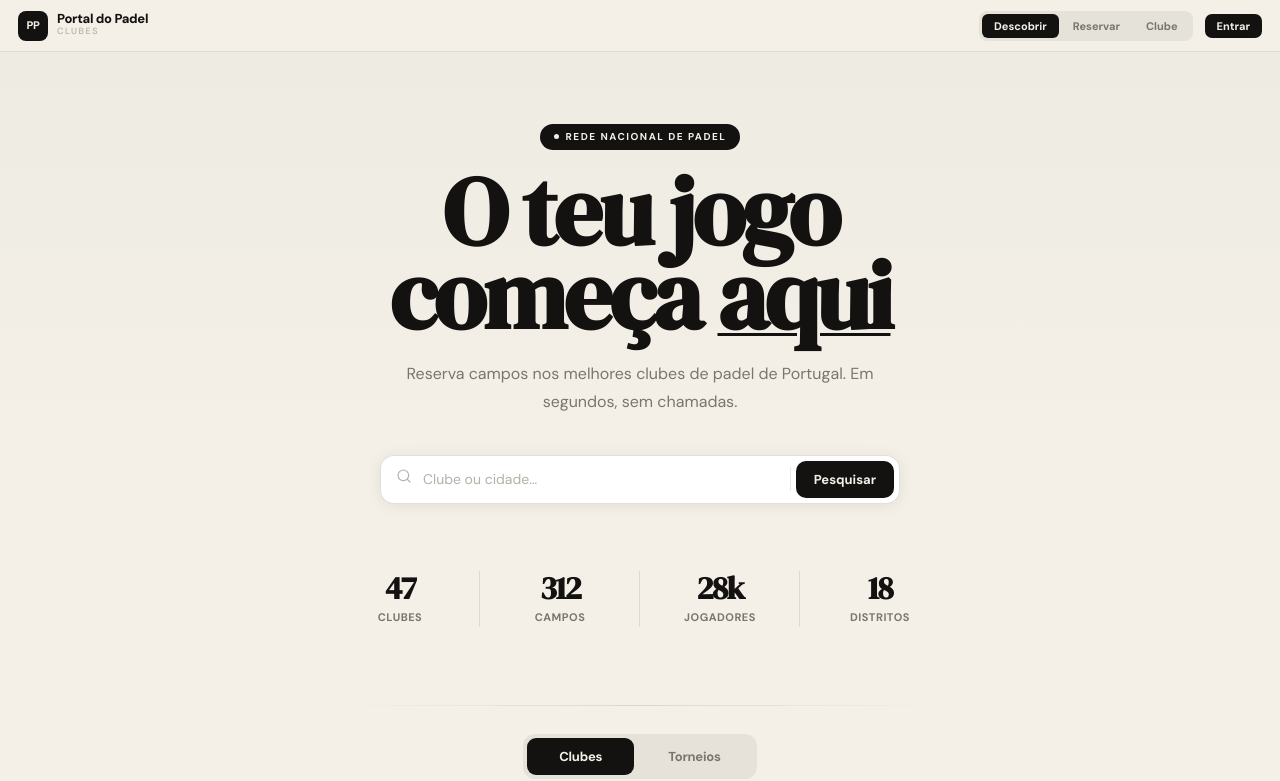
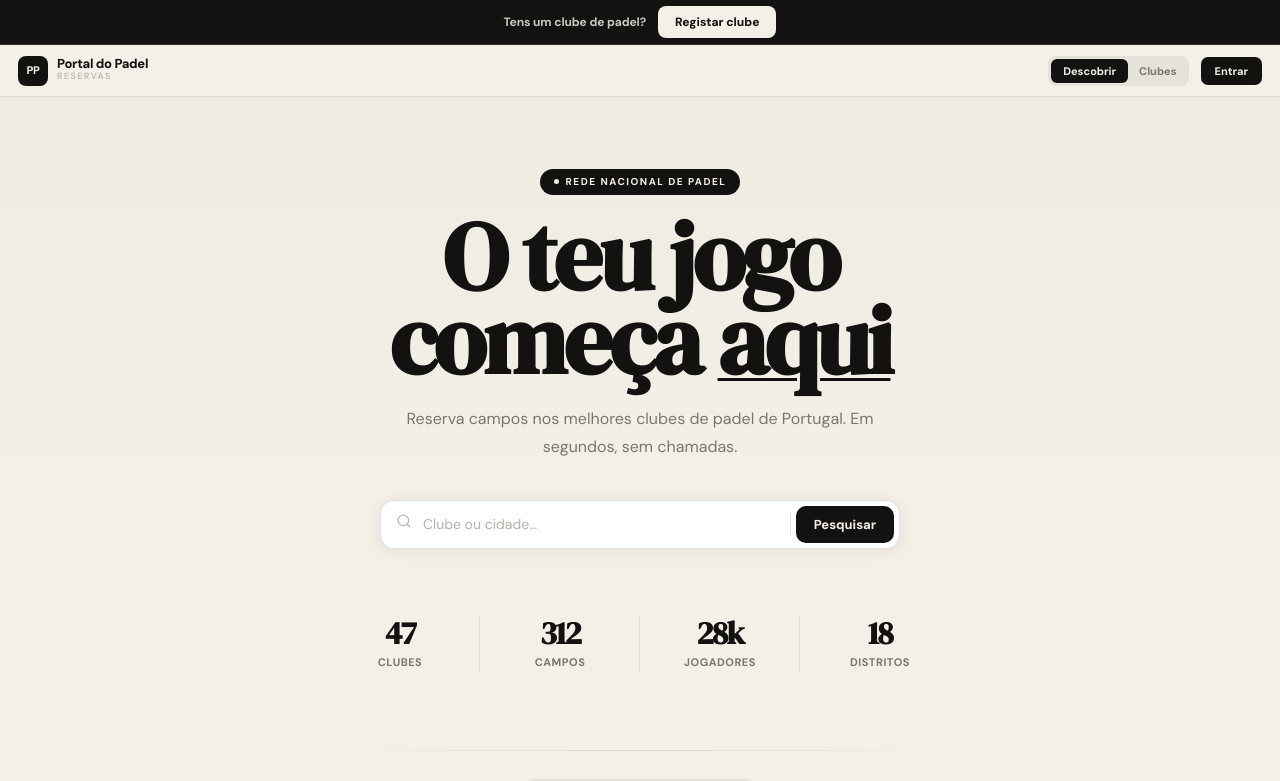
Before and after one commit to mbrunogaspar-coder/portal_do_padel, a React (Vite) app: page / in a window 1280 px wide. Shown: the top 781 px of the page. Built offline with nearby package versions, Linux system fonts and the light colour scheme.

Commit message:
Update App.jsx

```diff
--- a/src/App.jsx
+++ b/src/App.jsx
@@ -126,7 +126,11 @@ body{color:#141210;font-family:'DM Sans',system-ui,sans-serif;font-size:14px;lin
 ::-webkit-scrollbar-thumb{background:rgba(0,0,0,0.15);border-radius:99px}
 
 /* ── TOP MODESWITCH ── */
-.pt-top{position:sticky;top:0;z-index:200;background:rgba(244,240,232,0.95);backdrop-filter:blur(18px);-webkit-backdrop-filter:blur(18px);border-bottom:1px solid rgba(0,0,0,0.09);height:52px;display:flex;align-items:center;padding:0 18px;gap:12px}
+.pt-top-wrap{position:sticky;top:0;z-index:200}
+.pt-club-strip{min-height:38px;background:#141210;color:#F4F0E8;display:flex;align-items:center;justify-content:center;gap:12px;padding:6px 18px;text-align:center;border-bottom:1px solid rgba(244,240,232,.12)}
+.pt-club-strip-copy{font-size:12px;font-weight:600;color:rgba(244,240,232,.82);letter-spacing:-.1px}
+.pt-club-strip-btn{border:1px solid rgba(244,240,232,.26);background:#F4F0E8;color:#141210;border-radius:8px;padding:7px 16px;font-size:12px;font-weight:800;cursor:pointer;font-family:inherit;white-space:nowrap}
+.pt-top{background:rgba(244,240,232,0.95);backdrop-filter:blur(18px);-webkit-backdrop-filter:blur(18px);border-bottom:1px solid rgba(0,0,0,0.09);height:52px;display:flex;align-items:center;padding:0 18px;gap:12px}
 .pt-top-brand{display:flex;align-items:center;gap:9px;flex:1;min-width:0}
 .pt-top-mark{width:30px;height:30px;border-radius:8px;background:#141210;display:flex;align-items:center;justify-content:center;font-weight:800;font-size:11px;color:#F4F0E8;flex-shrink:0;letter-spacing:-.3px}
 .pt-top-name{font-weight:800;font-size:13px;color:#141210;letter-spacing:-.3px;line-height:1;display:block}
@@ -134,6 +138,8 @@ body{color:#141210;font-family:'DM Sans',system-ui,sans-serif;font-size:14px;lin
 .pt-modes{display:flex;background:rgba(0,0,0,0.06);border-radius:8px;padding:3px;gap:2px;flex-shrink:0}
 .pt-mode{padding:5px 12px;border-radius:6px;font-size:11px;font-weight:600;cursor:pointer;color:#7A766F;transition:all .15s;white-space:nowrap;border:none;background:none;font-family:inherit;-webkit-tap-highlight-color:transparent}
 .pt-mode.on{background:#141210;color:#F4F0E8}
+.pt-club-mode{background:transparent!important;color:#7A766F!important;padding:5px 9px}
+.pt-login-btn{font-size:11px;font-weight:700;padding:7px 14px;border-radius:7px;background:#141210;color:#F4F0E8;border:none;cursor:pointer;font-family:inherit;flex-shrink:0}
 
 /* ── DISCOVERY ── */
 .pt-page{background:#F4F0E8;min-height:calc(100vh - 52px)}
@@ -575,6 +581,11 @@ body{color:#141210;font-family:'DM Sans',system-ui,sans-serif;font-size:14px;lin
 @media(max-width:767px){
   .pt-asb{display:none!important}
   :root{--bnav:62px}
+  .pt-club-strip{justify-content:space-between;text-align:left;gap:10px;padding:8px 12px}
+  .pt-club-strip-copy{font-size:11px;line-height:1.25}
+  .pt-club-strip-btn{font-size:11px;padding:7px 10px;border-radius:7px}
+  .pt-top{padding:0 12px;gap:8px}
+  .pt-mode{padding:5px 8px}
 }
 `;
 
@@ -731,22 +742,26 @@ export default function App() {
     <>
       <style>{CSS}</style>
       <div style={{minHeight:"100vh",background:mode==="admin"?"#0E0D0B":"#F4F0E8"}}>
-        {/* TOP MODESWITCH — hidden during auth screens */}
-        {!authScreen && !(currentUser?.type==="super" && mode==="admin") && <div className="pt-top">
+        {/* TOP NAV — hidden during auth screens */}
+        {!authScreen && !(currentUser?.type==="super" && mode==="admin") && <div className="pt-top-wrap">
+          <div className="pt-club-strip">
+            <span className="pt-club-strip-copy">Tens um clube de padel?</span>
+            <button className="pt-club-strip-btn" onClick={()=>setAuthScreen("clubRegister")}>Registar clube</button>
+          </div>
+          <div className="pt-top">
             <div className="pt-top-brand" style={{cursor:"pointer"}} onClick={()=>{setMode("discover");setClub(null);setAuthScreen(null);setShowProfile(false);}}>
               <div className="pt-top-mark">PP</div>
               <div>
                 <span className="pt-top-name">Portal do Padel</span>
-              <span className="pt-top-sub">Clubes</span>
+                <span className="pt-top-sub">Reservas</span>
               </div>
             </div>
             <div className="pt-modes">
               <button className={`pt-mode ${mode==="discover"?"on":""}`} onClick={()=>{setMode("discover");setClub(null);}}>Descobrir</button>
-            <button className={`pt-mode ${mode==="portal"?"on":""}`} onClick={()=>setMode("portal")}>Reservar</button>
-            <button className={`pt-mode ${mode==="admin"?"on":""}`} onClick={()=>{
+              <button className={`pt-mode pt-club-mode ${mode==="admin"?"on":""}`} onClick={()=>{
                 if(currentUser?.type==="club"||currentUser?.type==="super") setMode("admin");
                 else setAuthScreen("clubLogin");
-            }}>Clube</button>
+              }}>Clubes</button>
             </div>
             {/* Auth user indicator */}
             {currentUser&&(
@@ -756,15 +771,16 @@ export default function App() {
               </div>
             )}
             {!currentUser&&(
-            <button onClick={()=>setAuthScreen("athleteLogin")} style={{fontSize:11,fontWeight:600,padding:"5px 12px",borderRadius:7,background:"#141210",color:"#F4F0E8",border:"none",cursor:"pointer",fontFamily:"inherit",flexShrink:0}}>Entrar</button>
-          )}
+              <button className="pt-login-btn" onClick={()=>setAuthScreen("athleteLogin")}>Entrar</button>
+            )}
+          </div>
         </div>}
 
         {/* AUTH SCREENS */}
         {authScreen==="athleteLogin"    && <AthleteLogin  athletes={athletes} onLogin={a=>{setCurrentUser({type:"athlete",data:a});setAuthScreen(null);}} onGoRegister={()=>setAuthScreen("athleteRegister")} onBack={()=>setAuthScreen(null)}/>}
         {authScreen==="athleteRegister" && <AthleteRegister athletes={athletes} onRegister={a=>{setAthletes(p=>[...p,a]);setCurrentUser({type:"athlete",data:a});setAuthScreen(null);}} onGoLogin={()=>setAuthScreen("athleteLogin")} onBack={()=>setAuthScreen(null)}/>}
         {authScreen==="clubLogin"       && <ClubLogin clubs={regClubs} onLogin={c=>{setCurrentUser({type:"club",data:c});setAuthScreen(null);setMode("admin");}} onGoRegister={()=>setAuthScreen("clubRegister")} onSuperLogin={()=>{setCurrentUser({type:"super",data:{name:"Super Admin",email:SUPER_ADMIN.email}});setAuthScreen(null);setMode("admin");}} onBack={()=>setAuthScreen(null)}/>}
-        {authScreen==="clubRegister"    && <ClubRegister clubs={regClubs} onSubmit={c=>{setRegClubs(p=>[...p,c]);}} onGoLogin={()=>setAuthScreen("clubLogin")}/>}
+        {authScreen==="clubRegister"    && <ClubRegister clubs={regClubs} onSubmit={c=>{setRegClubs(p=>[...p,c]);}} onGoLogin={()=>setAuthScreen("clubLogin")} onBack={()=>setAuthScreen(null)}/>}
         {currentUser?.type==="super" && mode==="admin" && <SuperAdmin clubs={regClubs} onApprove={id=>setRegClubs(p=>p.map(c=>c.id===id?{...c,status:"approved"}:c))} onReject={id=>setRegClubs(p=>p.map(c=>c.id===id?{...c,status:"rejected"}:c))} onLogout={logout}/>}
 
         {/* MAIN VIEWS — only when no auth screen showing */}
@@ -3347,7 +3363,7 @@ function ClubLogin({ clubs, onLogin, onGoRegister, onSuperLogin, onBack }) {
       <AuthBtn onClick={submit} disabled={loading}>{loading?"A entrar…":"Entrar"}</AuthBtn>
       <div style={{textAlign:"center",fontSize:13,color:"#7A766F",marginTop:8}}>
         Ainda não tens conta?{" "}
-        <span style={{color:"#141210",fontWeight:700,cursor:"pointer"}} onClick={onGoRegister}>Pedir acesso</span>
+        <span style={{color:"#141210",fontWeight:700,cursor:"pointer"}} onClick={onGoRegister}>Registar clube</span>
       </div>
       <div style={{textAlign:"center",marginTop:16,display:"flex",justifyContent:"center",gap:20}}>
         <span style={{fontSize:12,color:"#B5B0A8",cursor:"pointer"}} onClick={onBack}>← Voltar</span>
@@ -3358,7 +3374,7 @@ function ClubLogin({ clubs, onLogin, onGoRegister, onSuperLogin, onBack }) {
 }
 
 // ── CLUB REGISTER ─────────────────────────────────────────────────────────────
-function ClubRegister({ clubs, onSubmit, onGoLogin }) {
+function ClubRegister({ clubs, onSubmit, onGoLogin, onBack }) {
   const [f,setF]=useState({name:"",email:"",phone:"",address:"",city:"",password:"",confirm:""});
   const [errs,setErrs]=useState({});
   const [loading,setLoading]=useState(false);
@@ -3414,7 +3430,7 @@ function ClubRegister({ clubs, onSubmit, onGoLogin }) {
   );
 
   return (
-    <AuthLayout title="Pedir acesso" subtitle="Regista o teu clube no Portal do Padel">
+    <AuthLayout title="Registar clube" subtitle="Pede a entrada do teu clube no Portal do Padel">
       <AuthInput label="Nome do clube" value={f.name} onChange={e=>set("name",e.target.value)} placeholder="Ex: Padel Arena Lisboa" error={errs.name}/>
       <AuthInput label="Email" type="email" value={f.email} onChange={e=>set("email",e.target.value)} placeholder="clube@email.pt" error={errs.email}/>
       <AuthInput label="Telefone" type="tel" value={f.phone} onChange={e=>set("phone",e.target.value)} placeholder="+351 2xx xxx xxx" error={errs.phone}/>
@@ -3425,11 +3441,14 @@ function ClubRegister({ clubs, onSubmit, onGoLogin }) {
       <div style={{fontSize:11,color:"#7A766F",marginBottom:16,padding:"10px 12px",background:"rgba(0,0,0,.04)",borderRadius:8,lineHeight:1.6}}>
         📋 O teu pedido será analisado pela equipa Portal do Padel. Receberás resposta por email.
       </div>
-      <AuthBtn onClick={submit} disabled={loading}>{loading?"A enviar…":"Submeter Pedido"}</AuthBtn>
+      <AuthBtn onClick={submit} disabled={loading}>{loading?"A enviar…":"Enviar pedido"}</AuthBtn>
       <div style={{textAlign:"center",fontSize:13,color:"#7A766F",marginTop:8}}>
         Já tens conta?{" "}
         <span style={{color:"#141210",fontWeight:700,cursor:"pointer"}} onClick={onGoLogin}>Entrar</span>
       </div>
+      {onBack&&<div style={{textAlign:"center",marginTop:16}}>
+        <span style={{fontSize:12,color:"#B5B0A8",cursor:"pointer"}} onClick={onBack}>← Voltar</span>
+      </div>}
     </AuthLayout>
   );
 }
```
Lines whose indentation alone changed are shown as unchanged.
